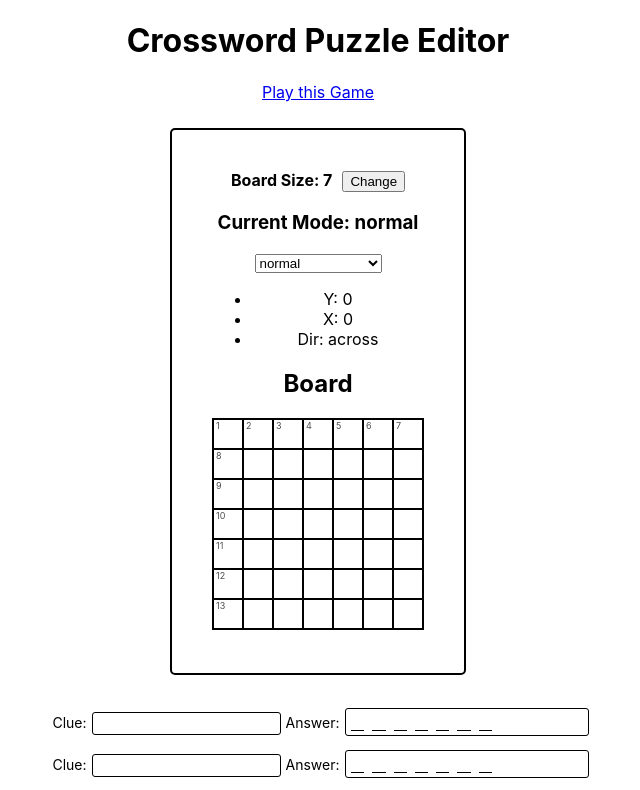
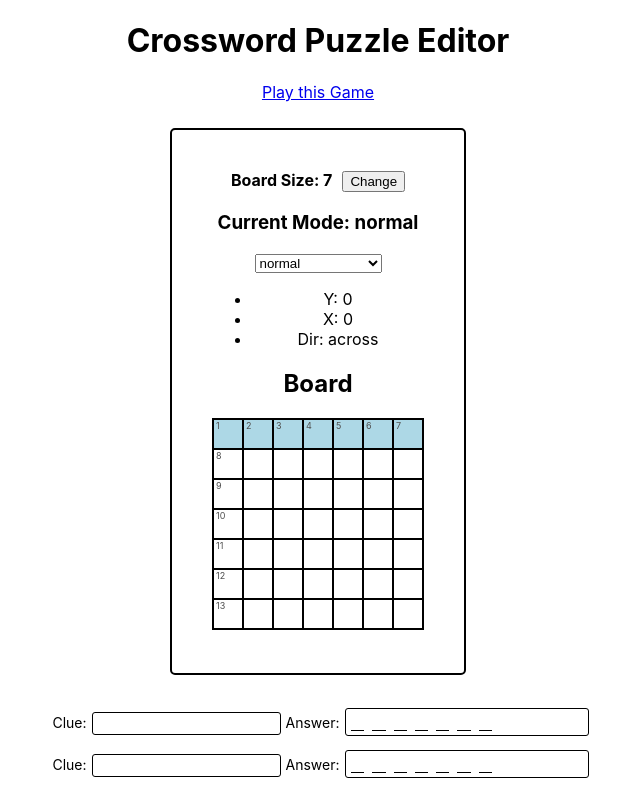
Before and after one commit to patrickweaver/crossword, a React (Create React App) app: page /editor in a window 1280 px wide. Shown: the top 790 px of the page, without its empty margins (322-962 px from the left). Built offline with nearby package versions, Linux system fonts and the light colour scheme.

Commit message:
highlight active row/col

```diff
--- a/src/Board.tsx
+++ b/src/Board.tsx
@@ -12,7 +12,9 @@ interface boardProps {
   boardSize: number,
   updateBoard: (board: boardSquare[][]) => void,
   mode: string,
+  selectedSquare: [number, number],
   onSelectSquare: (rowIndex: number, colIndex: number) => void,
+  selectedDirection: string,
 }
 
 function Board(props: boardProps): JSX.Element {
@@ -64,7 +66,9 @@ function Board(props: boardProps): JSX.Element {
               setBoardSquare={createBoardSquareSetter(rowIndex, colIndex)}
               mode={props.mode}
               answer={answer}
+              selectedSquare={props.selectedSquare}
               onSelectSquare={props.onSelectSquare}
+              selectedDirection={props.selectedDirection}
             />
           })
         }
--- a/src/BoardSquare.css
+++ b/src/BoardSquare.css
@@ -45,3 +45,7 @@
 .incorrect {
   color: red;
 }
+
+.selected {
+  background-color: lightBlue;
+}
--- a/src/BoardSquare.tsx
+++ b/src/BoardSquare.tsx
@@ -14,7 +14,9 @@ interface boardSquareProps {
   ) => void,
   mode: string,
   answer: (string | null),
+  selectedSquare: [number, number],
   onSelectSquare: (rowIndex: number, colIndex: number) => void,
+  selectedDirection: string,
 }
 
 function BoardSquare(props: boardSquareProps): JSX.Element {
@@ -42,6 +44,20 @@ function BoardSquare(props: boardSquareProps): JSX.Element {
 
   const letterClass: string = props.mode === "game" ? (props.answer === props.square.letter ? "correct" : "incorrect") : "";
 
+  let selected: string = "";
+  if (
+    (
+      props.selectedSquare[0] === props.rowIndex
+      && props.selectedDirection === "across"
+    ) || (
+      props.selectedSquare[1] === props.colIndex
+      && props.selectedDirection === "down"
+    ) && props.square.active
+  ) {
+    console.log("TRUE", props.rowIndex, props.colIndex)
+    selected = "selected";
+  }
+
   const letter =
     <div className="letter">
       <input
@@ -57,7 +73,7 @@ function BoardSquare(props: boardSquareProps): JSX.Element {
 
   const square =
     <div
-      className={`board-square ${props.square.active ? '' : 'inactive'}`}
+      className={`board-square ${props.square.active ? selected : 'inactive'}`}
       onDoubleClick={toggleSquareActive}
     >
       <div className="clue-number">
--- a/src/Editor.tsx
+++ b/src/Editor.tsx
@@ -98,7 +98,9 @@ function Editor(): JSX.Element {
             boardSize={boardSize}
             updateBoard={(updatedBoard) => recalculateBoard(updatedBoard, clueAnswers, setBoard, setClueAnswers)}
             mode={mode}
+            selectedSquare={selectedSquare}
             onSelectSquare={onSelectSquareWithSet}
+            selectedDirection={selectedDirection}
           />
         </div>
       </div>
--- a/src/Game.tsx
+++ b/src/Game.tsx
@@ -40,7 +40,9 @@ export default function Game(): JSX.Element {
           boardSize={board.length}
           updateBoard={(updatedBoard) => recalculateBoard(updatedBoard, clueAnswers, setBoard, setClueAnswers)}
           mode={"game"}
+          selectedSquare={selectedSquare}
           onSelectSquare={onSelectSquareWithSet}
+          selectedDirection={selectedDirection}
         />
         <Clues
           clueAnswers={clueAnswers}
```
Also changed, not shown: 1 other file (tests, documents, lock files or other folders).
